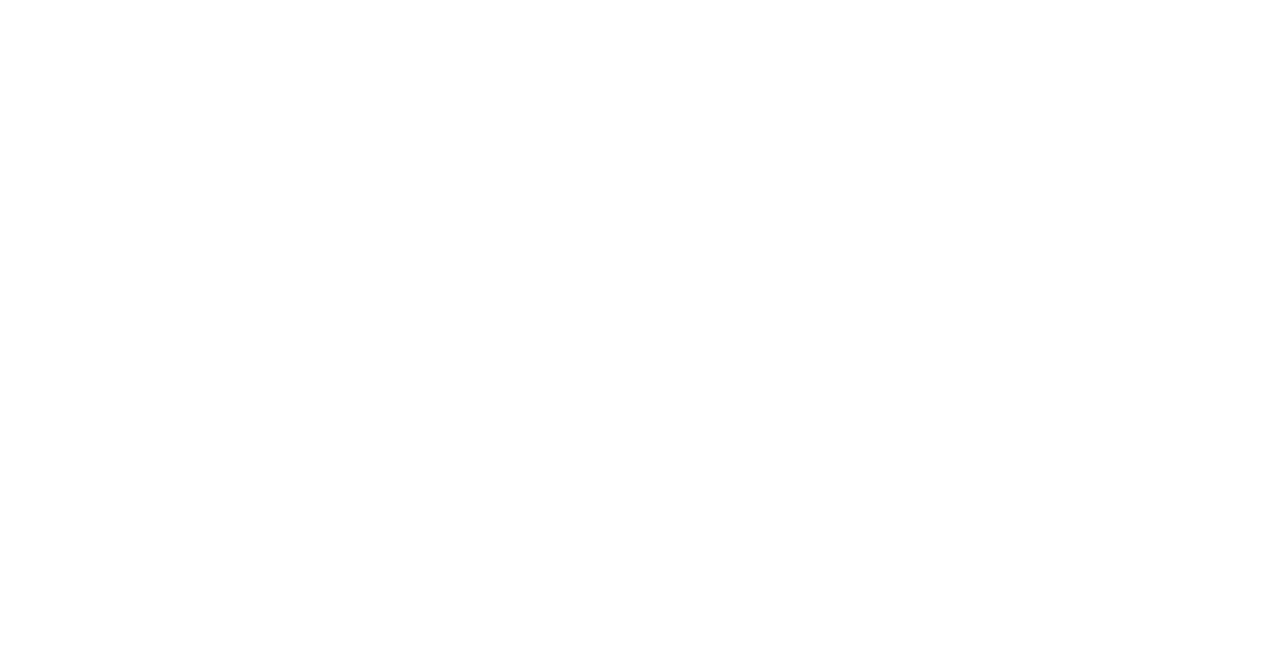
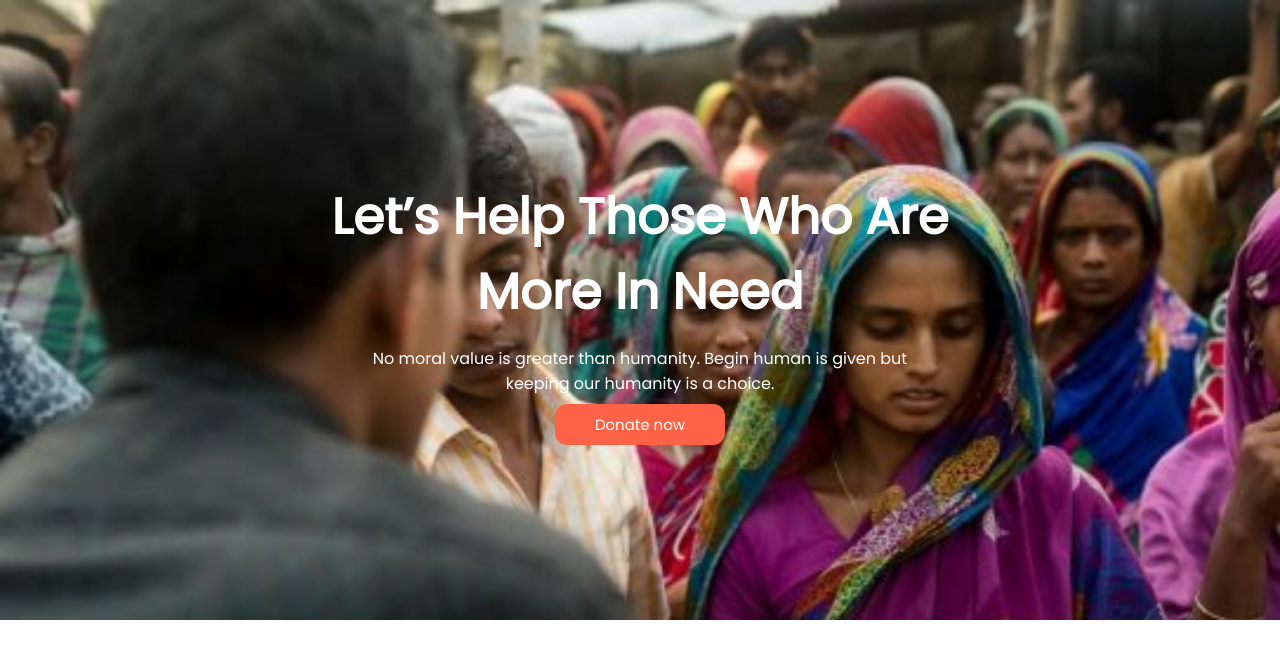
Before and after one commit to MamunCode/humanity, a plain HTML site: page index.html in a window 1280 px wide. Drawn offline with Linux system fonts and the light colour scheme.

Commit message:
add hero section

```diff
--- a/index.html
+++ b/index.html
@@ -5,10 +5,20 @@
   <meta http-equiv="X-UA-Compatible" content="IE=edge">
   <meta name="viewport" content="width=device-width, initial-scale=1.0">
   <link rel="shortcut icon" href="favicon.ico" type="image/x-icon">
+  <link rel="preconnect" href="https://fonts.googleapis.com">
+  <link rel="preconnect" href="https://fonts.gstatic.com" crossorigin>
+  <link href="https://fonts.googleapis.com/css2?family=Oswald&family=Poppins:wght@200;300;400&display=swap" rel="stylesheet">
   <link rel="stylesheet" href="style.css">
   <title>humanity</title>
 </head>
 <body>
+    <section class="top-hero">
+      <div class="hero-header">
+        <h1>Let’s Help Those Who Are <br> More In Need</h1>
+        <p>No moral value is greater than humanity. Begin human is given but <br> keeping our humanity is a choice.</p>
+        <a target="_blank" class="anchoor-btn" href="https://web.programming-hero.com/">Donate now</a>
+      </div>
+    </section>
 
 </body>
 </html>
--- a/style.css
+++ b/style.css
@@ -0,0 +1,40 @@
+body{
+  margin: 0;
+  padding: 0;
+  font-family: 'Oswald', sans-serif;
+  font-family: 'Poppins', sans-serif;
+}
+h1,h2,h3,h4,h5,h6{
+  margin: 0;
+  padding: 0;
+}
+section{
+  height: 470px;
+  padding-bottom: 150px;
+}
+.top-hero{
+  background-image: url(images/donation1.jpg);
+  width: 100%;
+  background-size: 1400px, 0px, 0px, 0px;
+}
+.hero-header{
+  text-align: center;
+  padding-top: 180px;
+}
+.hero-header h1{
+  color: white;
+  font-size: 50px;
+  font-weight: bold;
+}
+.hero-header p{
+  color: white;
+  font-weight: normal;
+}
+.anchoor-btn {
+  padding: 10px 40px;
+  background-color: tomato;
+  text-decoration: none;
+  border-radius: 12px;
+  color: white;
+  font-size: 15px;
+}
```
